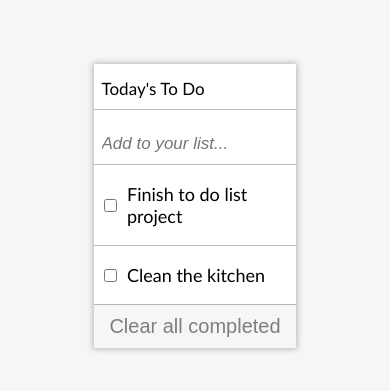
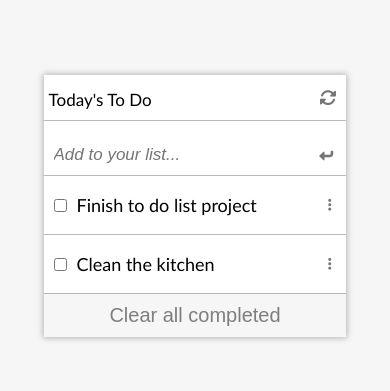
Before and after one commit to ahmed-al-farouq/to-do-list, a website built with webpack: page dist/index.html in a window 390 px wide. Shown: the part 211-602 px from the top of the page. Built offline with Linux system fonts and the light colour scheme.

Commit message:
Add icons

```diff
--- a/src/index.js
+++ b/src/index.js
@@ -16,15 +16,22 @@ function component() {
 
   const ul = document.createElement('ul');
   ul.className = 'list';
+  // Title
   const title = document.createElement('h2');
-  title.textContent = "Today's To Do";
+  title.innerHTML = 'Today\'s To Do <i class="fas fa-sync-alt"></i>';
   title.className = 'title';
   ul.appendChild(title);
+  // Input
+  const inputContainer = document.createElement('div');
   const input = document.createElement('input');
+  inputContainer.className = 'input-container';
   input.type = 'text';
   input.placeholder = 'Add to your list...';
   input.className = 'task-input';
-  ul.appendChild(input);
+  inputContainer.appendChild(input);
+  inputContainer.innerHTML += '<i class="fas fa-level-down-alt"></i>';
+  ul.appendChild(inputContainer);
+  // Add Btn
   const btnSubmit = document.createElement('button');
   btnSubmit.className = 'btn';
   btnSubmit.textContent = 'Clear all completed';
@@ -36,6 +43,7 @@ function component() {
     li.innerHTML = `
     <input type="checkbox" value=${task.completed}/>
     <p>${task.description}</p>
+    <i class="fas fa-ellipsis-v"></i>
     `;
     return ul.appendChild(li);
   });
--- a/src/style.css
+++ b/src/style.css
@@ -24,27 +24,45 @@ body {
 }
 
 .to-do-list .list .title {
+  display: flex;
   font-weight: 200;
   font-size: 17px;
   font-family: 'Gill Sans', 'Gill Sans MT', Calibri, 'Trebuchet MS', sans-serif;
   width: 100%;
-  padding-left: 15px;
-  padding-bottom: 10px;
+  padding: 0 0 10px 10px;
   border-bottom: 1px solid #00000045;
 }
 
-.to-do-list .list .task-input {
+.to-do-list .list .title i.fa-sync-alt {
+  margin: 0 15px 0 auto;
+  color: #0000008a;
+}
+
+.to-do-list .list div.input-container {
+  width: 100%;
+  display: flex;
+  align-items: center;
+}
+
+.to-do-list .list div.input-container .task-input {
   width: 100%;
   border: none;
   outline: none;
   font-size: 17px;
   background-color: transparent;
-  padding: 10px 0 10px 15px;
+  padding: 10px 0 10px 10px;
   border-bottom: 1px solid #00000045;
 }
 
-.to-do-list .list .task-input::placeholder {
+.to-do-list .list div.input-container .task-input::placeholder {
   font-style: italic;
+}
+
+.to-do-list .list div.input-container i.fa-level-down-alt {
+  font-size: 14px;
+  margin: 0 15px 0 -25px;
+  color: #0000008a;
+  transform: rotate(90deg);
 }
 
 .to-do-list .list .list_item {
@@ -58,6 +76,13 @@ body {
 .to-do-list .list .list_item input {
   margin: 0 10px;
   cursor: pointer;
+}
+
+.to-do-list .list .list_item i.fa-ellipsis-v {
+  font-size: 14px;
+  margin: 0 15px 0 auto;
+  color: #0000008a;
+  cursor: move;
 }
 
 .to-do-list .list .list_item:last-of-type {
@@ -75,3 +100,15 @@ body {
   color: #7e7e7e;
   border-top: 1px solid #00000045;
 }
+
+@media screen and (max-width: 576px) {
+  .to-do-list .list {
+    width: 90%;
+  }
+}
+
+@media screen and (min-width: 576px) and (max-width: 991px) {
+  .to-do-list .list {
+    width: 80%;
+  }
+}
```
Also changed, not shown: dist/index.html, dist/main.js.
